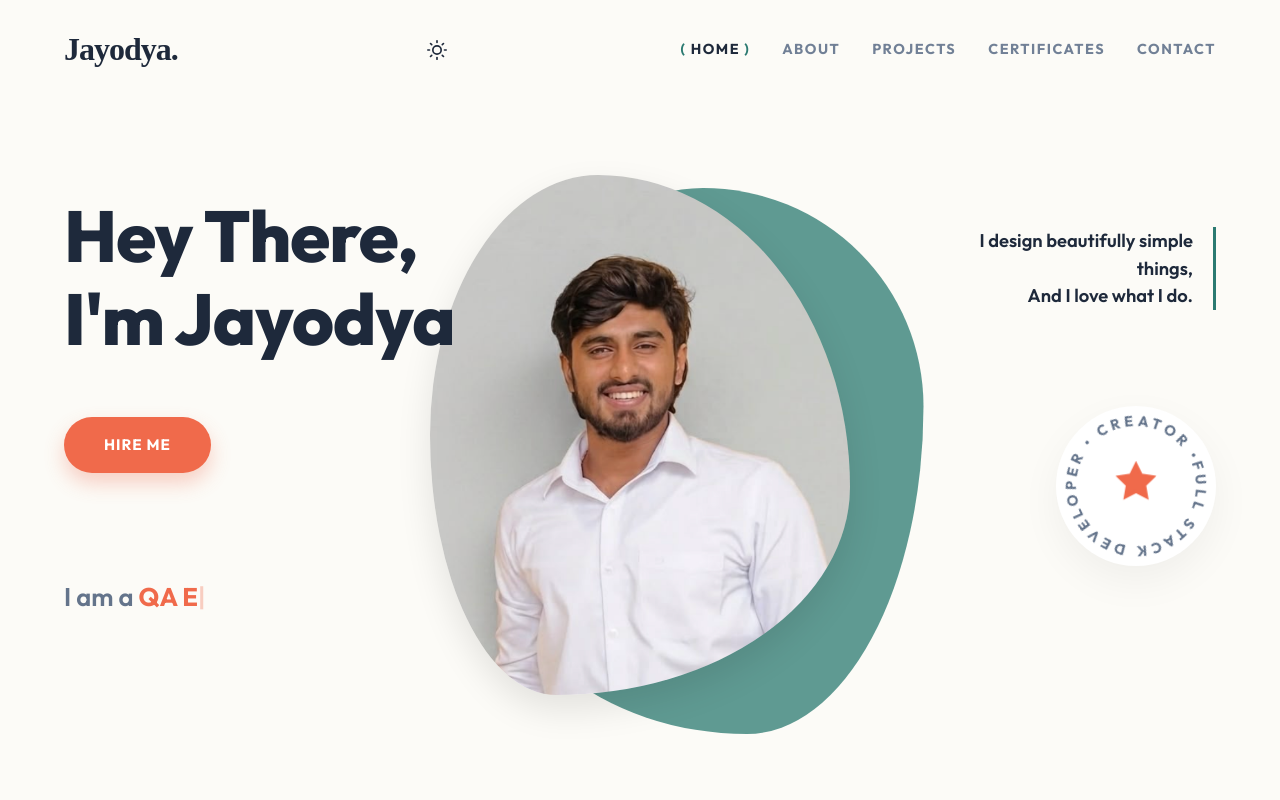
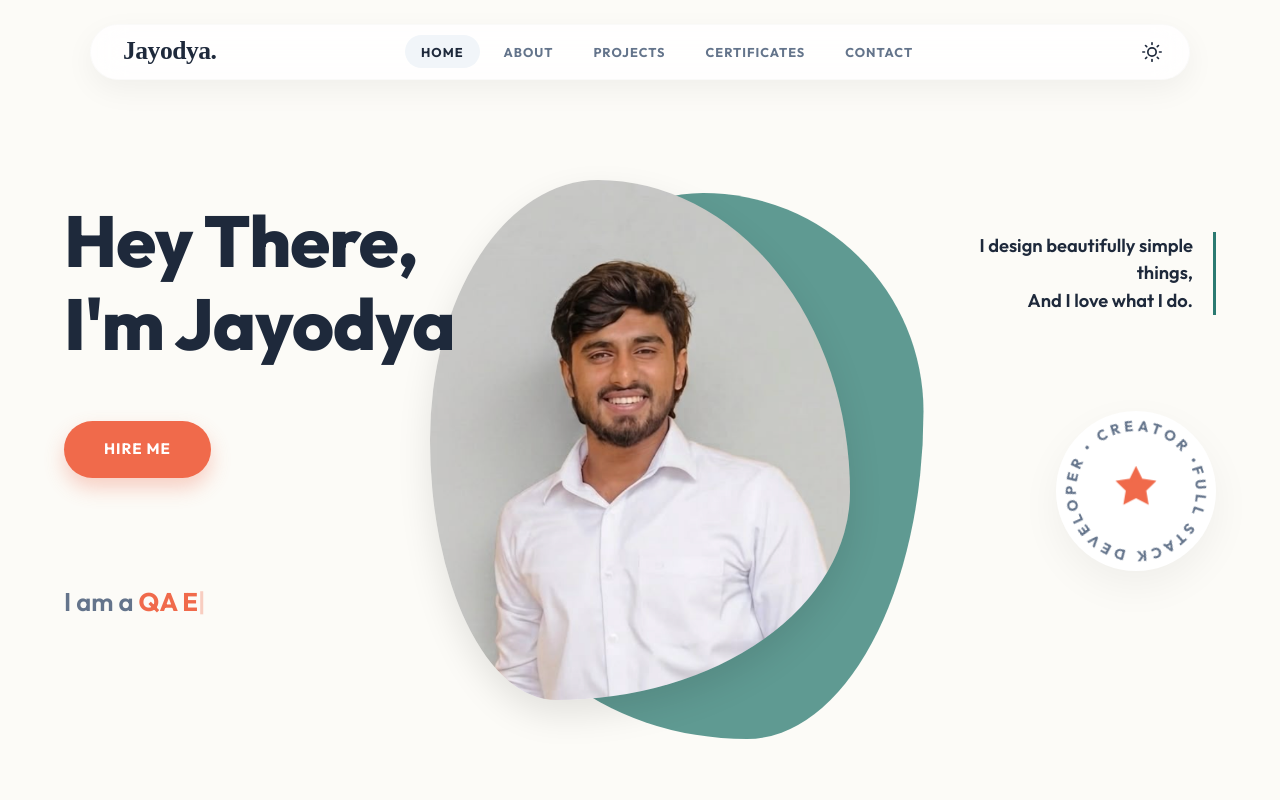
Before and after one commit to Achintha2002/Portfolio_Project, a website built with Vite: page index.html in a window 1280 px wide. Shown: the top 800 px of the page. Built offline with nearby package versions, Linux system fonts and the light colour scheme; a web font is replaced by a local one.

Commit message:
feat: modernize navigation bar with floating glass-morphism style and adjust scroll offset

```diff
--- a/css/styles.css
+++ b/css/styles.css
@@ -15,6 +15,7 @@
     --card-bg: #ffffff;
     --card-border: rgba(0,0,0,0.02);
     --tag-bg: #f1f5f9;
+    --nav-bg: rgba(255, 255, 255, 0.8);
 }
 
 [data-theme="dark"] {
@@ -24,6 +25,7 @@
     --card-bg: #1e293b;        /* Lighter Slate for cards */
     --card-border: rgba(255,255,255,0.05);
     --tag-bg: #334155;
+    --nav-bg: rgba(15, 23, 42, 0.85);
 }
 
 * {
@@ -40,6 +42,11 @@ body {
     overflow-x: hidden;
 }
 
+/* Fix anchor scrolling offset for floating navbar */
+section {
+    scroll-margin-top: 130px;
+}
+
 /* =========================================
    Navigation
    ========================================= */
@@ -47,48 +54,49 @@ body {
     display: flex;
     justify-content: space-between;
     align-items: center;
-    padding: 1.5rem 4rem;
+    padding: 0.4rem 1.2rem 0.4rem 2rem;
     position: sticky;
-    top: 0;
-    background-color: var(--bg-color);
+    top: 1.5rem;
+    margin: 0 auto 3rem auto;
+    width: 92%;
+    max-width: 1100px;
+    background-color: var(--nav-bg);
+    backdrop-filter: blur(16px);
+    -webkit-backdrop-filter: blur(16px);
+    border: 1px solid var(--card-border);
+    border-radius: 50px;
     z-index: 1000;
+    box-shadow: 0 10px 30px rgba(0, 0, 0, 0.05);
+    transition: all 0.3s ease;
 }
 
 .logo {
     font-family: var(--font-serif);
-    font-size: 2rem;
+    font-size: 1.6rem;
     font-weight: 600;
-    letter-spacing: -1px;
+    letter-spacing: -0.5px;
 }
 
 .nav-links {
     display: flex;
-    gap: 2rem;
+    gap: 0.5rem;
 }
 
 .nav-links a {
     text-decoration: none;
-    color: #718096; /* Slate gray */
-    font-size: 0.9rem;
+    color: var(--text-light);
+    font-size: 0.8rem;
     font-weight: 700;
-    letter-spacing: 1.5px;
+    letter-spacing: 1px;
     text-transform: uppercase;
-    transition: color 0.3s;
+    transition: all 0.3s ease;
+    padding: 0.4rem 1rem;
+    border-radius: 30px;
 }
 
 .nav-links a.active, .nav-links a:hover {
     color: var(--text-dark);
-}
-
-.nav-links a.active::before {
-    content: '( ';
-    color: var(--accent-teal);
-    font-weight: 700;
-}
-.nav-links a.active::after {
-    content: ' )';
-    color: var(--accent-teal);
-    font-weight: 700;
+    background-color: var(--tag-bg);
 }
 
 .nav-contact {
@@ -1045,8 +1053,10 @@ body {
     }
     .top-nav {
         flex-wrap: wrap;
-        gap: 1rem;
+        gap: 0.8rem;
         justify-content: center;
+        border-radius: 20px;
+        padding: 1rem;
     }
     .nav-links {
         flex-wrap: wrap;
--- a/index.html
+++ b/index.html
@@ -18,6 +18,13 @@
     <!-- Top Navbar -->
     <header class="top-nav">
         <div class="logo">Jayodya.</div>
+        <nav class="nav-links">
+            <a href="#home" class="active">HOME</a>
+            <a href="#about">ABOUT</a>
+            <a href="#projects">PROJECTS</a>
+            <a href="#certificates">CERTIFICATES</a>
+            <a href="#contact">CONTACT</a>
+        </nav>
         <div class="nav-contact">
             <button class="theme-toggle" id="themeToggle" aria-label="Toggle Dark Mode">
                 <svg class="sun-icon" xmlns="http://www.w3.org/2000/svg" width="20" height="20" viewBox="0 0 24 24"
@@ -38,13 +45,6 @@
                 </svg>
             </button>
         </div>
-        <nav class="nav-links">
-            <a href="#home" class="active">HOME</a>
-            <a href="#about">ABOUT</a>
-            <a href="#projects">PROJECTS</a>
-            <a href="#certificates">CERTIFICATES</a>
-            <a href="#contact">CONTACT</a>
-        </nav>
 
     </header>
 
```
